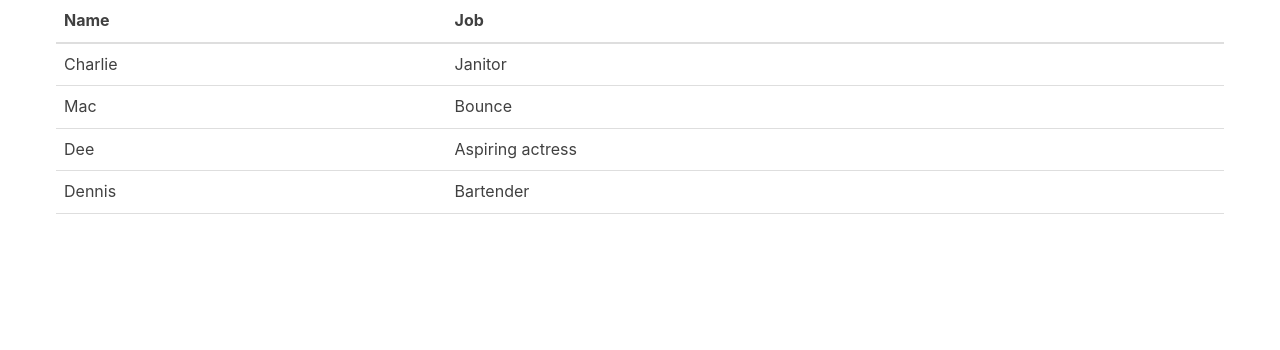
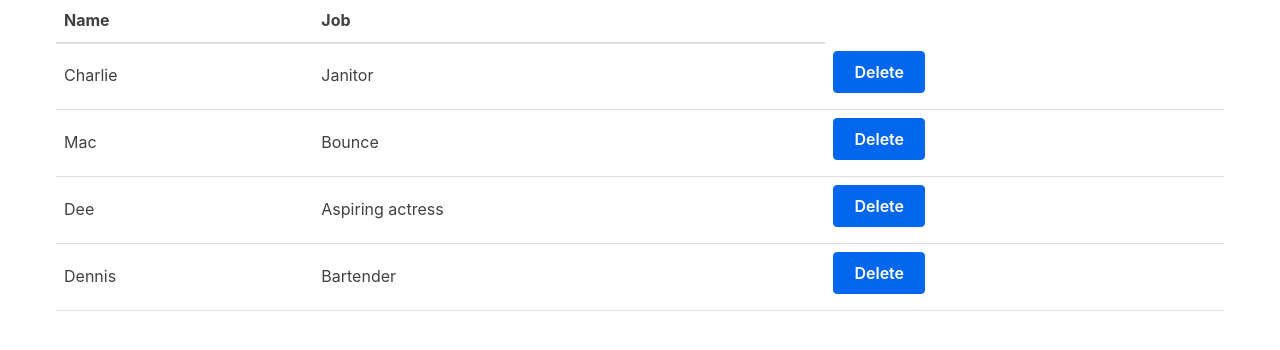
Before and after one commit to kadoyau/tania-react-tutorial, a React (Create React App) app in the folder my-app/: page / in a window 1280 px wide. Shown: the top 350 px of the page. Built offline with nearby package versions, Linux system fonts and the light colour scheme.

Commit message:
propsはread-onlyだったので、stateをつかって削除できるようにする

```diff
--- a/my-app/src/App.js
+++ b/my-app/src/App.js
@@ -2,8 +2,8 @@
 import Table from './Table';
 
 class App extends Component {
-    render() {
-        const characters = [
+    state = {
+        characters: [
             {
                 'name': 'Charlie',
                 'job': 'Janitor'
@@ -20,13 +20,29 @@
                 'name': 'Dennis',
                 'job': 'Bartender'
             }
-        ];
+        ]
+    };
+
+    removeCharacter = index => {
+        const {characters} = this.state;
+
+        this.setState({
+            characters: characters.filter((characters, i) => {
+                return i !== index;
+            })
+        })
+    };
+
+    render() {
         return (
             <div className="container">
-                <Table characterData={characters}/>
+                <Table characterData={this.state.characters}
+                       removeCharacter={this.removeCharacter}
+                />
             </div>
         );
     }
+
 }
 
 export default App;
--- a/my-app/src/Table.js
+++ b/my-app/src/Table.js
@@ -17,6 +17,7 @@
             <tr key={index}>
                 <td>{row.name}</td>
                 <td>{row.job}</td>
+                <td><button onClick={()=> props.removeCharacter(index)}>Delete</button></td>
             </tr>
         );
     });
@@ -28,11 +29,14 @@
 
 class Table extends Component {
     render() {
-        const {characterData} = this.props;
+        const {characterData, removeCharacter} = this.props;
         return (
             <table>
                 <TableHeader/>
-                <TableBody characterData={characterData}/>
+                <TableBody
+                    characterData={characterData}
+                    removeCharacter={removeCharacter}
+                />
             </table>
         );
     }
```
